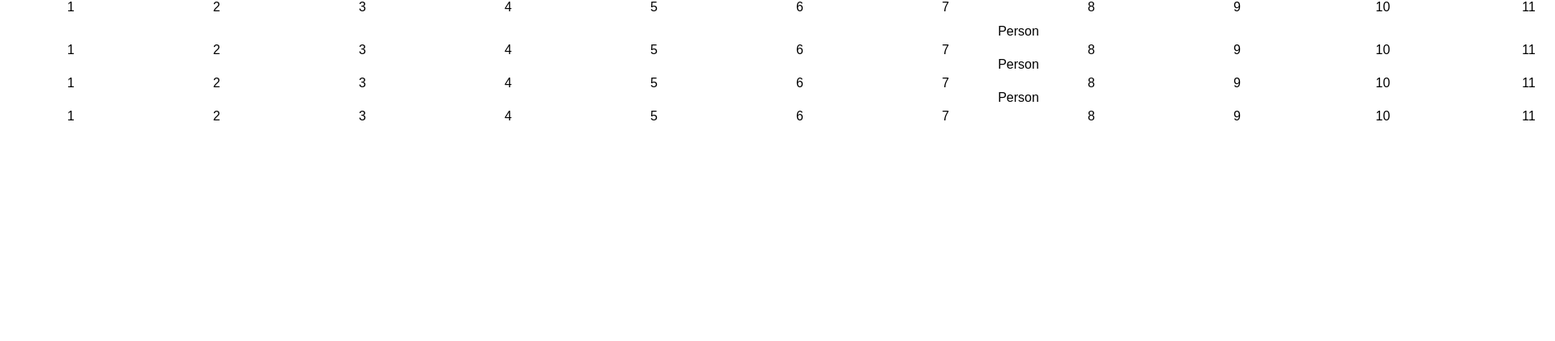
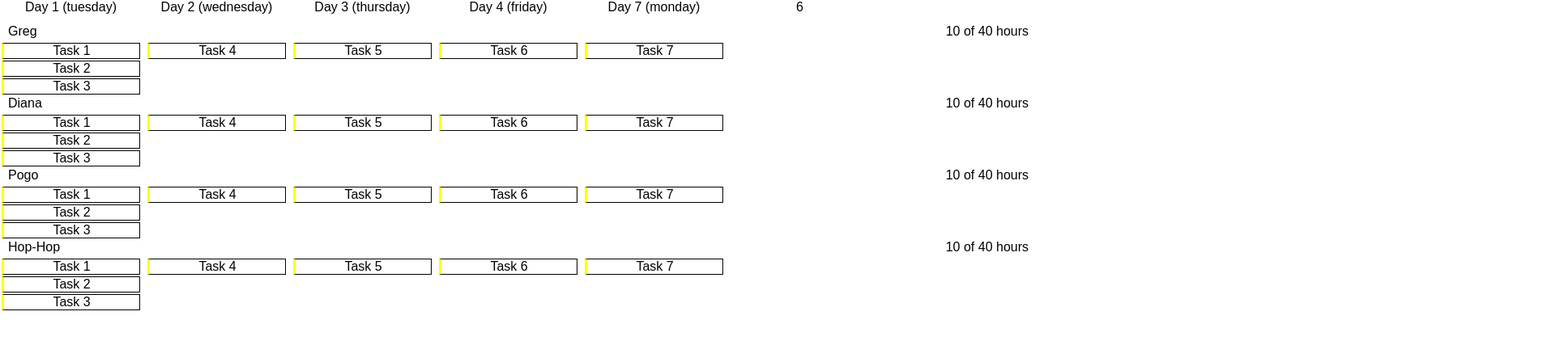
Before and after one commit to gberman/react-vsts, a React (Create React App) app: page / in a window 1280 px wide. Shown: the top 422 px of the page at 81% size, 1920 px wide, since content can reach past the window. Built offline with nearby package versions, Linux system fonts and the light colour scheme.

Commit message:
seperated the drop plan from the list of people on the plan, and formatted the persons title section in reguards to scrolling

```diff
--- a/src/DropPlan.css
+++ b/src/DropPlan.css
@@ -4,19 +4,7 @@
   grid-template-columns: repeat(14, 175px);
   grid-gap: 5px;
 }
-.person {
-  display: grid;
-  display: -ms-grid;
-  grid-template-columns: 100%;
-  grid-gap: 5px;
-}
 
-.tasks {
-  display: grid;
-  display: -ms-grid;
-  grid-template-columns: repeat(14, 175px);
-  grid-gap: 5px;
-}
 #header-top {
   width: 100%;
   background-color: white;
@@ -26,9 +14,7 @@
   z-index: 2;
   height: 30px;
 }
-.drop-plan.content {
 
-}
 .main-content {
   top: 30px;
   position: absolute;
--- a/src/DropPlan.js
+++ b/src/DropPlan.js
@@ -1,66 +1,42 @@
 import React, { Component } from 'react';
+import Person from './Person'
 import './DropPlan.css'
 
 class DropPlan extends Component {
   constructor(props) {
     super(props);
-    this.state = {onlyShowSummary: false};
 
     // This binding is necessary to make `this` work in the callback
-    this.handleDoubleClick = this.handleDoubleClick.bind(this);
+    this.handleScroll = this.handleScroll.bind(this);
   }
-  handleDoubleClick(e){
-    this.setState(function(prevState, props) { return {
-      onlyShowSummary: prevState ? !prevState.onlyShowSummary : true
-    }});
+
+  componentDidMount(){
+      window.addEventListener('scroll', this.handleScroll);
   }
-  render() {
-    window.onscroll = handleScroll;
-    function handleScroll(e){
-      const windowScrollingElement = document.documentElement;
+
+  componentWillUnmount() {
+      window.removeEventListener('scroll', this.handleScroll);
+  }
+
+  handleScroll(e){
+    const windowScrollingElement = document.documentElement;
       const headerScrollingElement = document.getElementById('header-top');
       headerScrollingElement.style.left = (-1 * windowScrollingElement.scrollLeft) + 'px';
-    }
+  }
 
-    function summary(){
-      return (
-        <div className="tasks">
-          <div>1</div><div>1</div><div>1</div><div>1</div><div>1</div><div>6</div><div>7</div><div>8</div><div>9</div><div>10</div><div>11</div><div>12</div><div>13</div><div>14</div>
-        </div>);
-    }
-    function details(){
-      return (
-        <div className="tasks">
-          <div>1</div><div>2</div><div>3</div><div>4</div><div>5</div><div>6</div><div>7</div><div>8</div><div>9</div><div>10</div><div>11</div><div>12</div><div>13</div><div>14</div>
-        </div>);
-    }
-
+  render() {
     return (
       <div>
         <div id="header-top">
           <div className="drop-plan">
-              <div>1</div><div>2</div><div>3</div><div>4</div><div>5</div><div>6</div><div>7</div><div>8</div><div>9</div><div>10</div><div>11</div><div>12</div><div>13</div><div>14</div>
+              <div>Day 1 (tuesday)</div><div>Day 2 (wednesday)</div><div>Day 3 (thursday)</div><div>Day 4 (friday)</div><div>Day 7 (monday)</div><div>6</div>
           </div>
         </div>
         <div className="main-content">
-          <div className="person">
-            <div className="title">
-                <div onDoubleClick={this.handleDoubleClick}>Person</div>
-            </div>
-            {this.state.onlyShowSummary ? summary() : details()}
-          </div>
-          <div className="person">
-            <div className="title">
-                <div onDoubleClick={this.handleDoubleClick}>Person</div>
-            </div>
-            {this.state.onlyShowSummary ? summary() : details()}
-          </div>
-          <div className="person">
-            <div className="title">
-                <div onDoubleClick={this.handleDoubleClick}>Person</div>
-            </div>
-            {this.state.onlyShowSummary ? summary() : details()}
-          </div>
+          <Person name="Greg" />
+          <Person name="Diana" />
+          <Person name="Pogo" />
+          <Person name="Hop-Hop" />
         </div>
       </div>);
   }
--- /dev/null
+++ b/src/Person.css
@@ -0,0 +1,31 @@
+.person {
+  display: grid;
+  display: -ms-grid;
+  grid-template-columns: 100%;
+  grid-gap: 5px;
+}
+.person .title{
+  height: 1rem;
+}
+.work-items .work-item {
+  margin: 2px;
+  border: 1px solid black;
+  border-left: 3px solid yellow;
+}
+.work-items {
+  display: grid;
+  display: -ms-grid;
+  grid-template-columns: repeat(5, 175px);
+  grid-gap: 5px;
+}
+
+.left{
+  margin-left: 10px;
+  position: fixed;
+  left: 0;
+}
+.right{
+  position:fixed;
+  right: 0;
+  margin-right: 10px;
+}
--- /dev/null
+++ b/src/Person.js
@@ -0,0 +1,81 @@
+import React, { Component } from 'react';
+import './Person.css'
+
+class Person extends Component {
+  constructor(props) {
+    super(props);
+    this.state = {
+      onlyShowSummary: false,
+      screenWith: '100%'
+    };
+
+    // This binding is necessary to make `this` work in the callback
+    this.handleDoubleClick = this.handleDoubleClick.bind(this);
+    this.handleScroll = this.handleScroll.bind(this);
+  }
+  componentDidMount(){
+    window.addEventListener('scroll', this.handleScroll);
+}
+
+  componentWillUnmount() {
+    window.removeEventListener('scroll', this.handleScroll);
+  }
+
+  handleDoubleClick(e){
+    this.setState(function(prevState, props) { return {
+      onlyShowSummary: prevState ? !prevState.onlyShowSummary : true
+    }});
+  }
+  handleScroll(e){
+    const titleElement = this.refs.fitToScreenSize;
+    titleElement.style['padding-left'] = (document.documentElement.scrollLeft) + 'px';
+    titleElement.style.width = window.innerWidth;
+  }
+  render() {
+    function summary(){
+      return (
+        <div className="work-items">
+          <div>3</div>
+          <div>1</div>
+          <div>1</div>
+          <div>1</div>
+          <div>1</div>
+        </div>);
+    }
+    function details(){
+      return (
+        <div className="work-items">
+          <div>
+            <div className="work-item">Task 1</div>
+            <div className="work-item">Task 2</div>
+            <div className="work-item">Task 3</div>
+          </div>
+          <div>
+            <div className="work-item">Task 4</div>
+          </div>
+          <div>
+            <div className="work-item">Task 5</div>
+          </div>
+          <div>
+            <div className="work-item">Task 6</div>
+          </div>
+          <div>
+            <div className="work-item">Task 7</div>
+          </div>
+        </div>);
+    }
+
+    return (
+      <div className="person">
+        <div className="title" onDoubleClick={this.handleDoubleClick}>
+          <div ref="fitToScreenSize">
+            <span className="left on-screen">{this.props.name}</span>
+            <span className="right on-screen">10 of 40 hours</span>
+          </div>
+        </div>
+        {this.state.onlyShowSummary ? summary() : details()}
+      </div>);
+  }
+}
+
+export default Person
```
